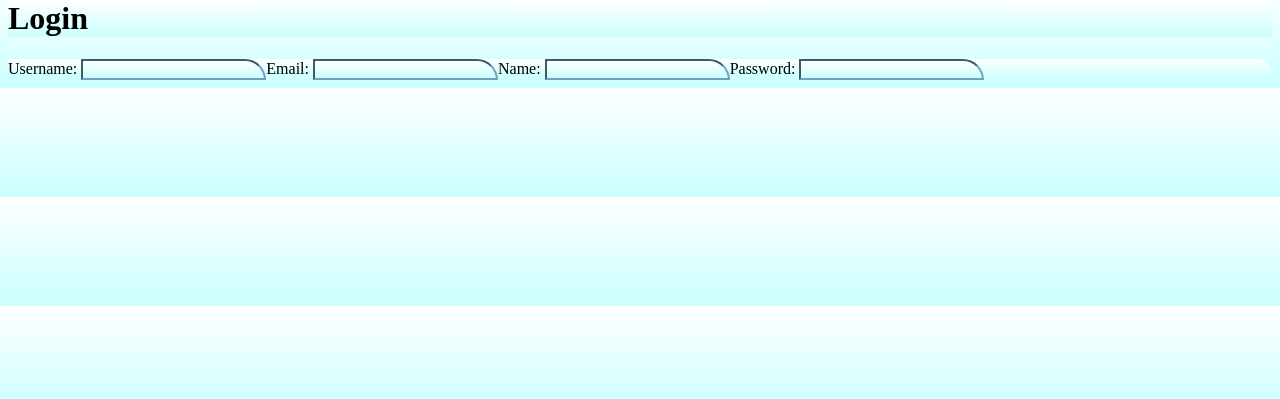
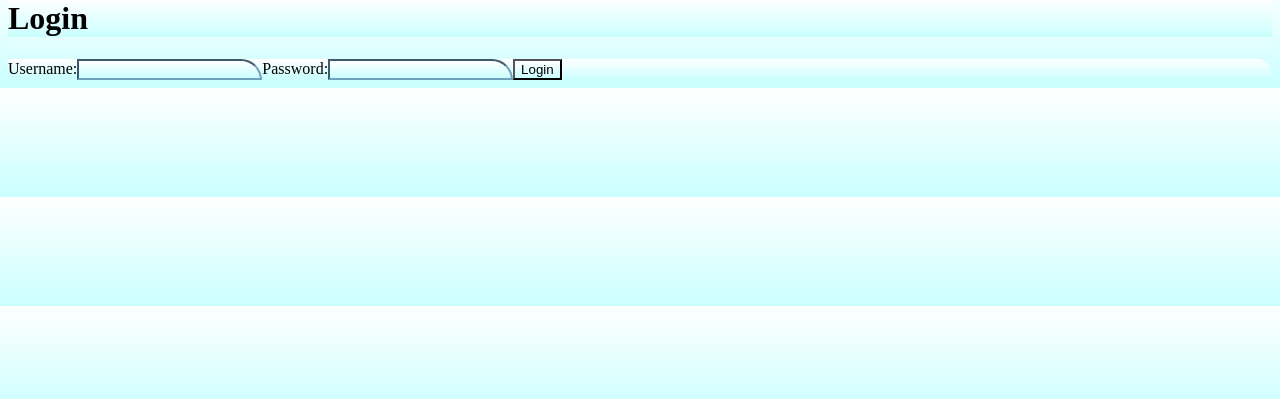
Before and after one commit to malikShort/Flask-Project, a Flask app: page /login in a window 1280 px wide. Shown: the part 21-420 px from the top of the page. Run offline with Flask 2, Linux system fonts and the light colour scheme; some libraries are stand-ins or nearby versions.

Commit message:
fixed jabrees mess

```diff
--- a/Flask/app.py
+++ b/Flask/app.py
@@ -36,8 +36,8 @@ def main(id):
 def loginPath():
     return render_template('Login.html')
 
-@app.route("/login/<error> = ''")
-def loginErr(error = ''):
+@app.route("/login/<error>")
+def loginErr(error):
     return render_template('Login.html',error = error)
 
 @app.route("/login",methods=['POST', 'GET'])
@@ -65,7 +65,7 @@ def loginFunc():
                 global userID
                 userID = i[0]
                 return redirect(url_for('main',id = i[0]))
-        return redirect(url_for('login',error = 'Incorrect username or password'))
+        return redirect(url_for('loginErr',error = 'Incorrect username or password'))
 
     else:
         usr = request.args.get('nm')
@@ -75,19 +75,18 @@ def loginFunc():
                 print(i[3],i[4])
                 userID = i[0]
                 return redirect(url_for('main',id = i[0]))
-        return redirect(url_for('login',error = 'Incorrect username or password'))
+        return redirect(url_for('loginErr',error = 'Incorrect username or password'))
 
 @app.route('/register')
 def register():
     return render_template('RegistrationPage.html')
+
 @app.route('/register/<error>')
-
 def registerErr(error):
     print(error)
     return render_template('RegistrationPage.html',error = error)
 @app.route('/register',methods=['POST', 'GET'])
 def registering():
-
     conn = connect()
     cur = conn.cursor()
     cur.execute('SELECT * FROM str_usrs')
--- a/Flask/templates/Login.html
+++ b/Flask/templates/Login.html
@@ -6,26 +6,12 @@
 <body>
     <h1>Login</h1>
         <form class = form1 action = "http://localhost:5000/login" method = "POST">
+            <label for="RUsername">Username: </label>
+            <input type="text" id="Username" name ='nm'>
+        <label for="Password">Password: </label>
+        <input type="text" id="Password" name = 'pw'>
+        <button type="submit" value="submit">Login</button>
 
-        <div>
-            <label for="RUsername">Username: </label>
-            <input type="text" id="RUsername" name ='nm'>
-        </div>
-
-        <div>
-            <label for="REmail">Email: </label>
-            <input type="text" id="REmail" name="eml">
-        </div>
-
-        <div>
-            <label for="RName">Name: </label>
-            <input type="text" id="RName" name ='nme'>
-        </div>
-
-        <div>
-            <label for="RPassword">Password: </label>
-        <input type="text" id="RPassword" name = 'pwR'>
-        </div>
 
     </form>
 </body>
--- a/Flask/templates/RegistrationPage.html
+++ b/Flask/templates/RegistrationPage.html
@@ -3,7 +3,7 @@
     <h1>Register</h1>
         <div>
             <label for="RUsername">Username: </label>
-            <input type="text" id="RUsername" name ='nm'>
+            <input type="text" id="RUsername" name ='unR'>
         </div>
 
         <div>
```
